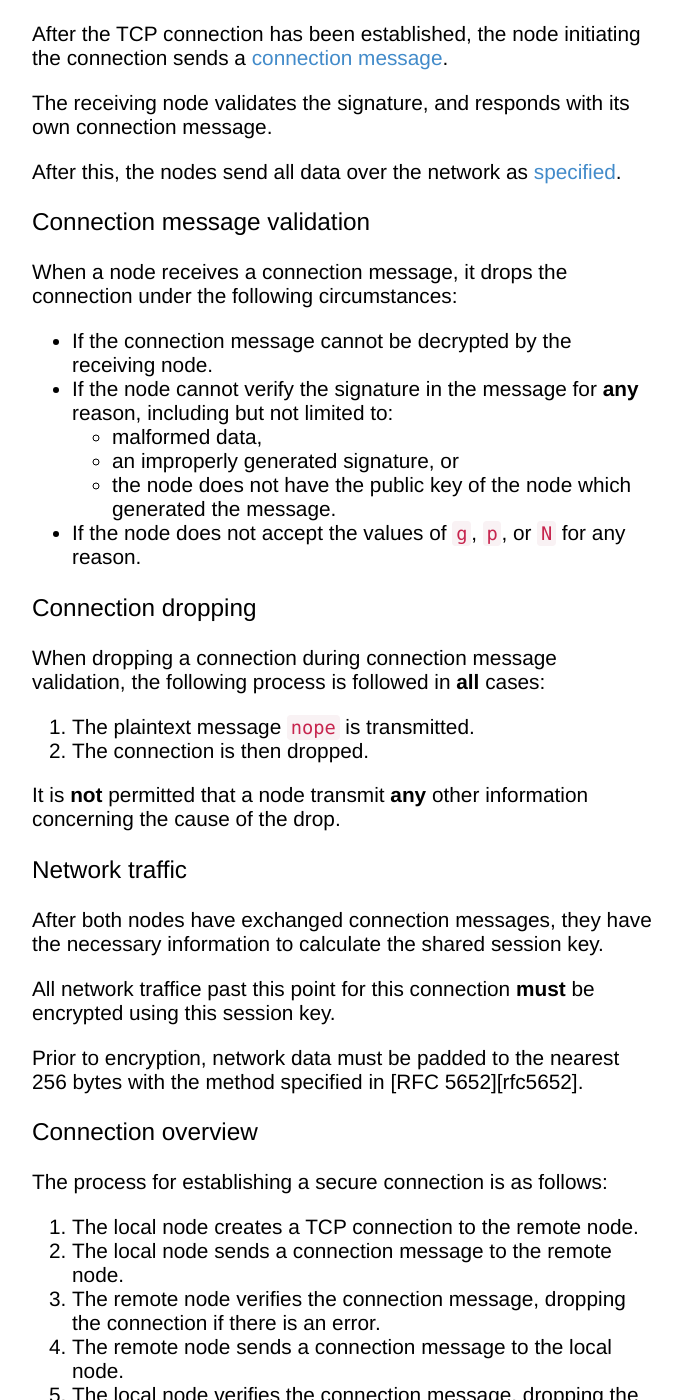
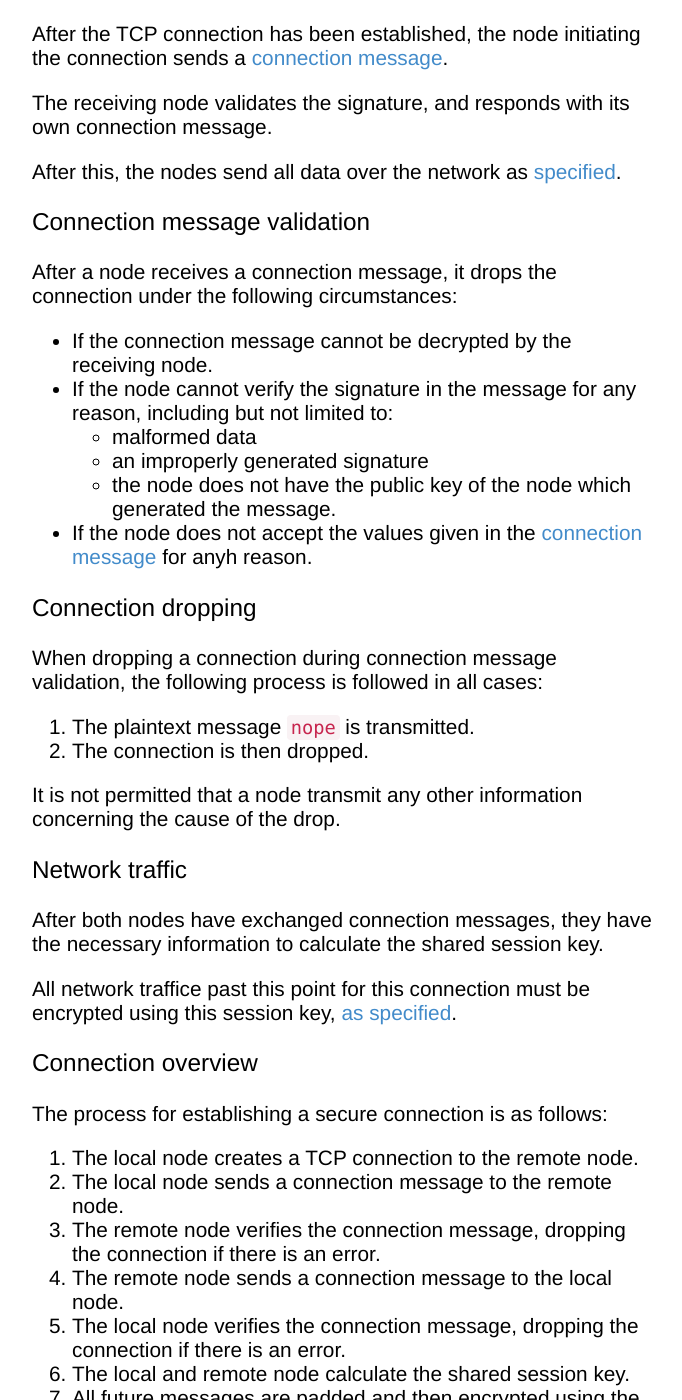
Before and after one commit to sdmp/sdmp.github.io, a Jekyll site: the page built from docs/tcp/index.md, in a window 1280 px wide and 1400 px high, scrolled down 484 px. Shown: the whole window, without its empty margins (296-978 px from the left). Built offline with Jekyll 4.4.1, drawn with Linux system fonts in a browser that asks for light colours.

Commit message:
Updating the TCP specs

```diff
--- a/docs/tcp/index.md
+++ b/docs/tcp/index.md
@@ -19,45 +19,36 @@
 
 After this, the nodes send all data over the network as [specified](../session/#transmitting-data).
 
-
-
-
-
-
-
-
 ### Connection message validation
 
-When a node receives a connection message, it drops the connection under the
+After a node receives a connection message, it drops the connection under the
 following circumstances:
 
 * If the connection message cannot be decrypted by the receiving node.
-* If the node cannot verify the signature in the message for **any** reason, including but not limited to:
-	- malformed data,
-	- an improperly generated signature, or
+* If the node cannot verify the signature in the message for any reason, including but not limited to:
+	- malformed data
+	- an improperly generated signature
 	- the node does not have the public key of the node which generated the message.
-* If the node does not accept the values of `g`, `p`, or `N` for any reason.
+* If the node does not accept the values given in the [connection message](../session/#connection-message)
+	for anyh reason.
 
 ### Connection dropping
 
 When dropping a connection during connection message validation, the following process
-is followed in **all** cases:
+is followed in all cases:
 
 1. The plaintext message `nope` is transmitted.
 2. The connection is then dropped.
 
-It is **not** permitted that a node transmit **any** other information concerning
-the cause of the drop.
+It is not permitted that a node transmit any other information concerning the cause of the drop.
 
 ### Network traffic
 
 After both nodes have exchanged connection messages, they have the necessary information to calculate
 the shared session key.
 
-All network traffice past this point for this connection **must** be encrypted using this session key.
-
-Prior to encryption, network data must be padded to the nearest 256 bytes with the method specified
-in [RFC 5652][rfc5652].
+All network traffice past this point for this connection must be encrypted using this session key,
+[as specified](../session/#transmitting-data).
 
 ### Connection overview
 
```
